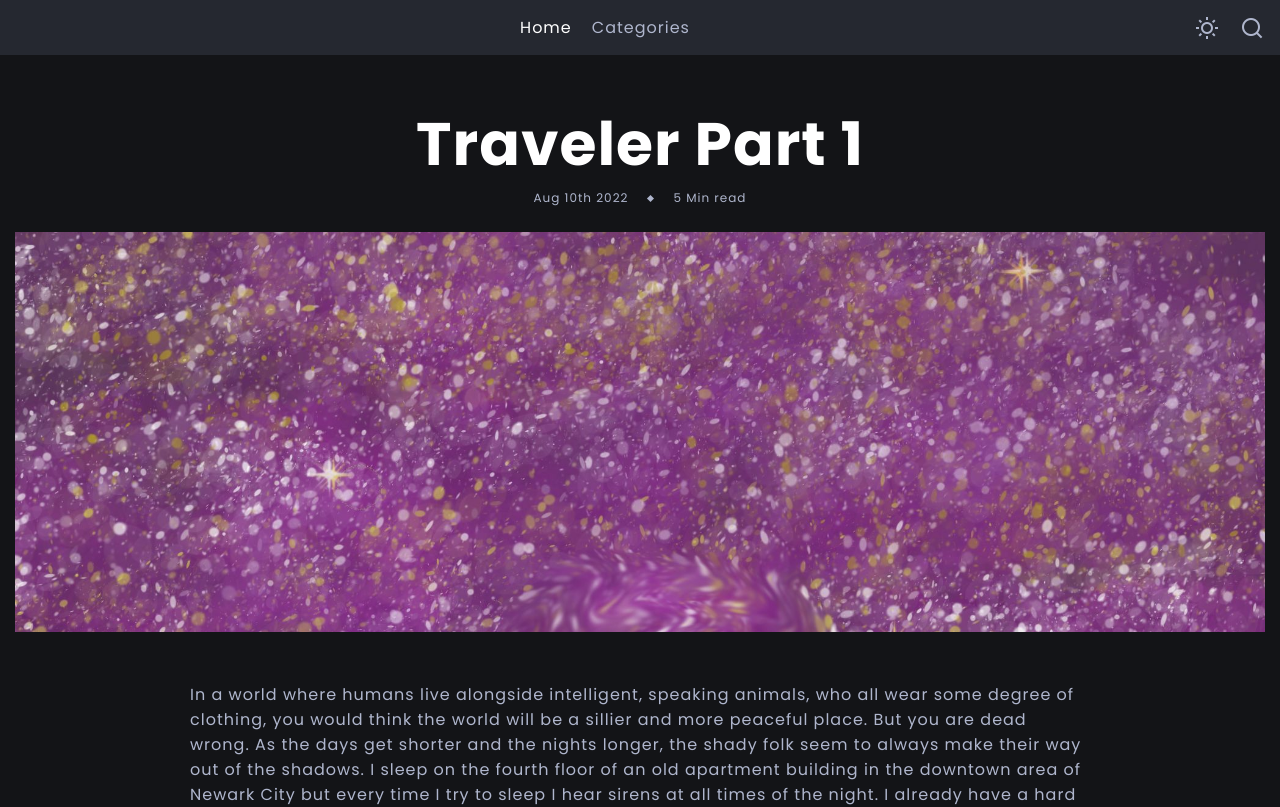
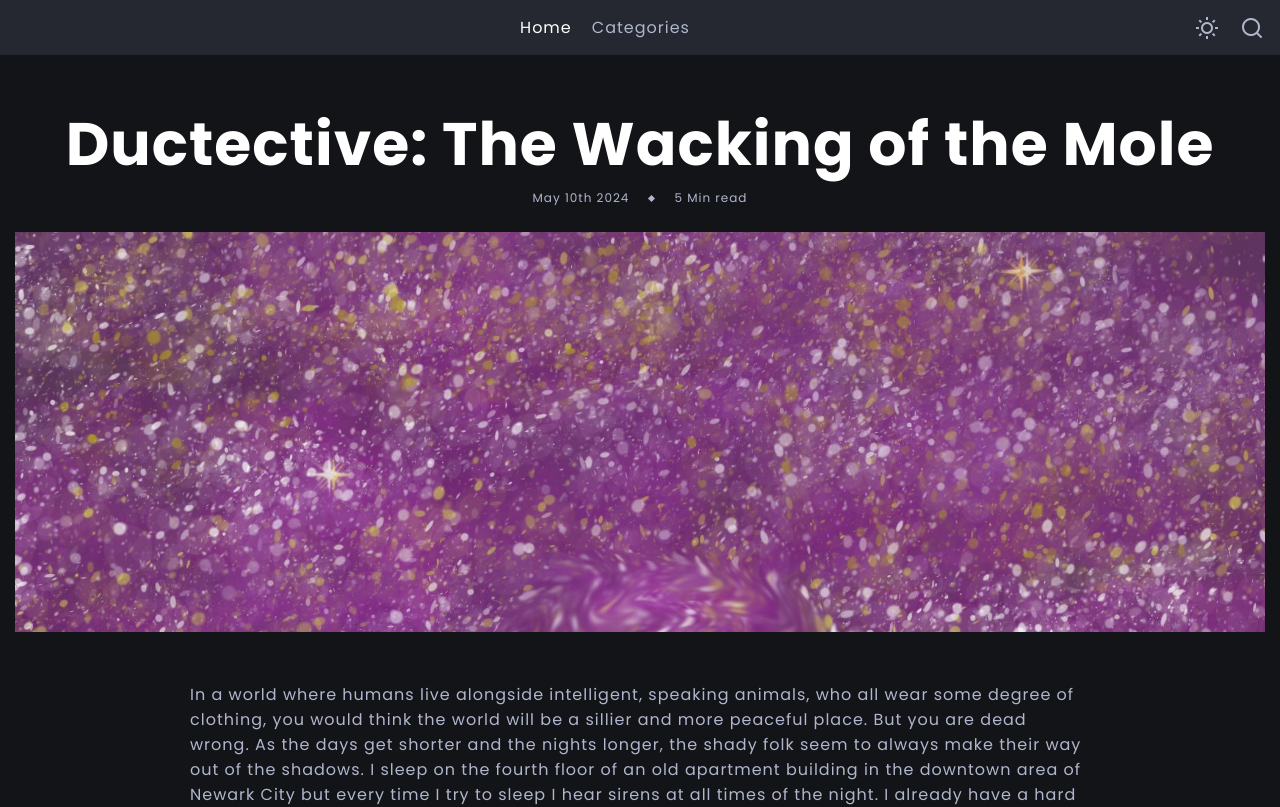
Before and after one commit to DINHC/stories, a plain HTML site: page ducktective.html in a window 1280 px wide. Shown: the top 807 px of the page. Drawn offline with nearby package versions, Linux system fonts and the light colour scheme.

Commit message:
Added new image and fixed some small errors

```diff
--- a/ducktective.html
+++ b/ducktective.html
@@ -73,9 +73,9 @@
     <section class="blog-post section-header-offset">
         <div class="blog-post-container container">
             <div class="blog-post-data">
-                <h3 class="title blog-post-title">Traveler Part 1</h3>
+                <h3 class="title blog-post-title">Ductective: The Wacking of the Mole</h3>
                 <div class="article-data">
-                    <span>Aug 10th 2022</span>
+                    <span>May 10th 2024</span>
                     <span class="article-data-spacer"></span>
                     <span>5 Min read</span>
                 </div>
```
Also changed, not shown: sftime.html (+1 -1 lines), images/Trendingimages/hourglass.jpg (added).
